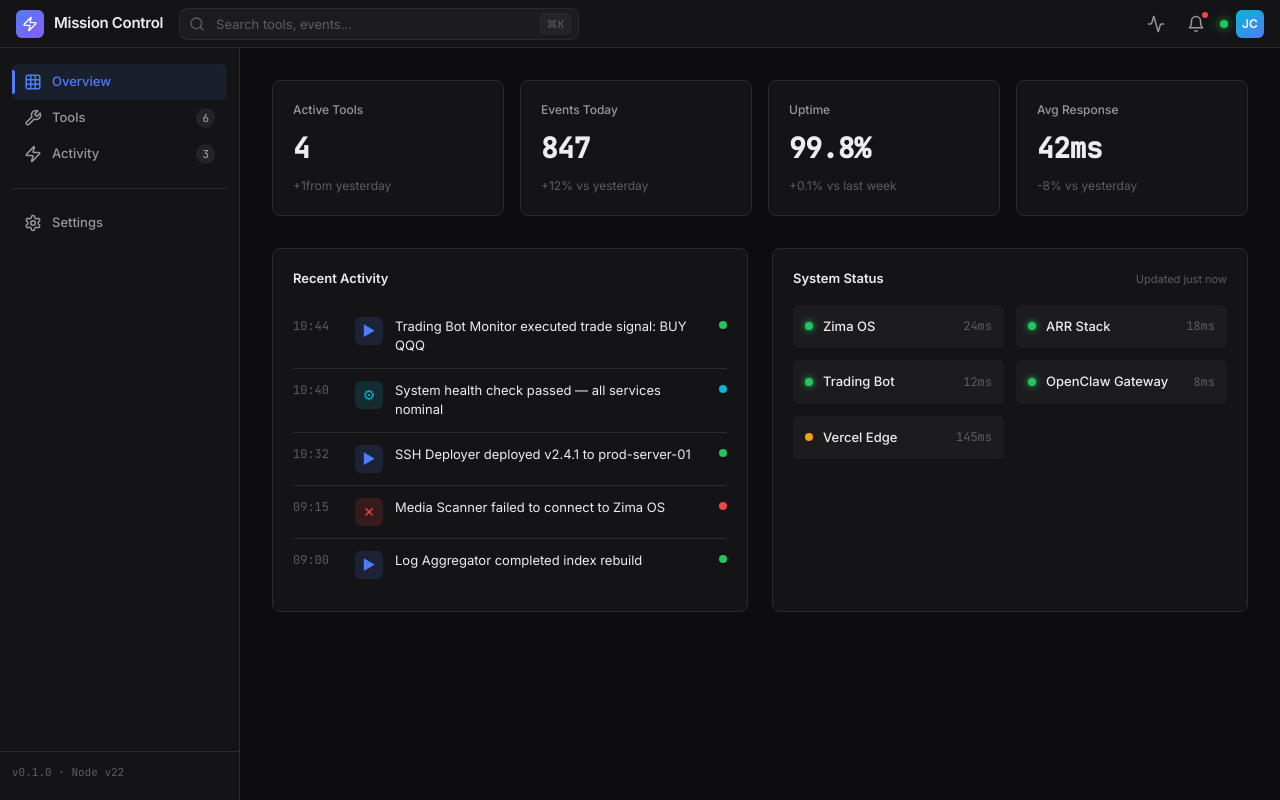
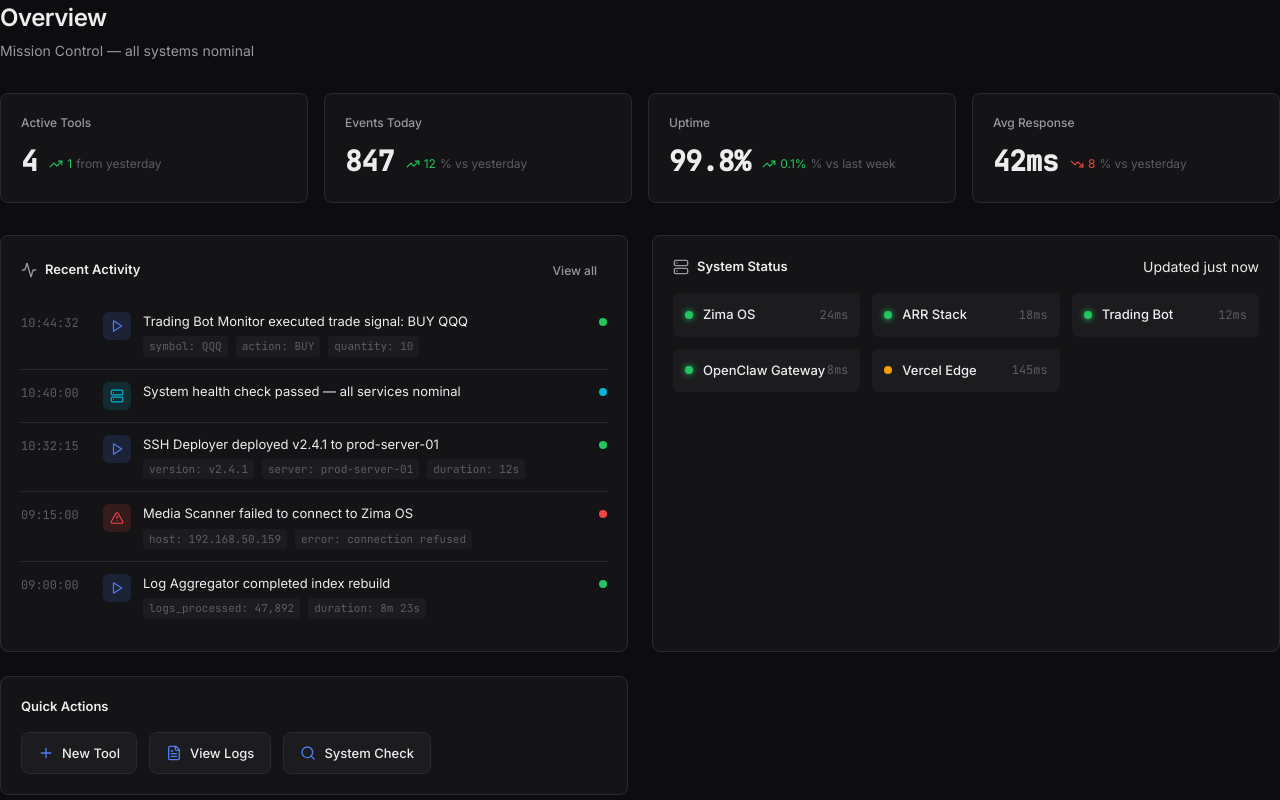
Before and after one commit to Spindvx/mission-control, a Next.js app: page / in a window 1280 px wide. Built offline with nearby package versions, Linux system fonts and the light colour scheme.

Commit message:
Use proper StatCard and ActivityItem components on Overview

```diff
--- a/app/page.tsx
+++ b/app/page.tsx
@@ -1,156 +1,86 @@
 'use client';
 
-import Shell from '@/components/layout/Shell';
+import { Activity, Server, Plus, FileText, Search, Wrench } from 'lucide-react';
+import StatCard from '@/components/ui/StatCard';
+import ActivityItem from '@/components/ui/ActivityItem';
+import Button from '@/components/ui/Button';
+import Card from '@/components/ui/Card';
+import { mockStats, mockActivity, mockServices } from '@/lib/data';
+import styles from './page.module.css';
 
-export default function Home() {
+export default function OverviewPage() {
   return (
-    <Shell>
-      <div style={{
-        display: 'grid',
-        gridTemplateColumns: 'repeat(4, 1fr)',
-        gap: '16px',
-        marginBottom: '32px',
-      }}>
-        {[
-          { label: 'Active Tools', value: '4', delta: 1, deltaLabel: 'from yesterday' },
-          { label: 'Events Today', value: '847', delta: 12, deltaLabel: '% vs yesterday' },
-          { label: 'Uptime', value: '99.8%', delta: 0.1, deltaLabel: '% vs last week' },
-          { label: 'Avg Response', value: '42ms', delta: -8, deltaLabel: '% vs yesterday' },
-        ].map((stat, i) => (
-          <div key={i} style={{
-            background: 'var(--bg-surface)',
-            border: '1px solid var(--border-subtle)',
-            borderRadius: '8px',
-            padding: '20px',
-          }}>
-            <div style={{ fontSize: 12, color: 'var(--text-secondary)', marginBottom: 8, fontWeight: 500 }}>
-              {stat.label}
-            </div>
-            <div style={{ fontSize: 28, fontWeight: 600, fontFamily: "'JetBrains Mono', monospace", letterSpacing: '-0.02em' }}>
-              {stat.value}
-            </div>
-            <div style={{ fontSize: 12, color: 'var(--text-tertiary)', marginTop: 8 }}>
-              {stat.delta > 0 ? '+' : ''}{stat.delta}{stat.deltaLabel}
-            </div>
-          </div>
+    <div className={styles.page}>
+      <div className={styles.header}>
+        <h1 className={styles.title}>Overview</h1>
+        <p className={styles.subtitle}>Mission Control — all systems nominal</p>
+      </div>
+
+      <div className={styles.statsGrid}>
+        {mockStats.map((stat, i) => (
+          <StatCard key={i} {...stat} />
         ))}
       </div>
 
-      <div style={{ display: 'grid', gridTemplateColumns: '1fr 1fr', gap: '24px' }}>
-        <div style={{
-          background: 'var(--bg-surface)',
-          border: '1px solid var(--border-subtle)',
-          borderRadius: '8px',
-          padding: '20px',
-        }}>
-          <div style={{
-            display: 'flex',
-            alignItems: 'center',
-            justifyContent: 'space-between',
-            marginBottom: '16px',
-          }}>
-            <span style={{ fontSize: 13, fontWeight: 600 }}>Recent Activity</span>
+      <div className={styles.grid}>
+        <div className={styles.card}>
+          <div className={styles.cardHeader}>
+            <span className={styles.cardTitle}>
+              <Activity size={16} className={styles.cardIcon} />
+              Recent Activity
+            </span>
+            <Button variant="ghost" size="sm">View all</Button>
           </div>
-          {[
-            { time: '10:44', type: 'tool_run', msg: 'Trading Bot Monitor executed trade signal: BUY QQQ', status: 'success' },
-            { time: '10:40', type: 'system', msg: 'System health check passed — all services nominal', status: 'info' },
-            { time: '10:32', type: 'tool_run', msg: 'SSH Deployer deployed v2.4.1 to prod-server-01', status: 'success' },
-            { time: '09:15', type: 'error', msg: 'Media Scanner failed to connect to Zima OS', status: 'error' },
-            { time: '09:00', type: 'tool_run', msg: 'Log Aggregator completed index rebuild', status: 'success' },
-          ].map((event, i) => (
-            <div key={i} style={{
-              display: 'flex',
-              gap: '12px',
-              padding: '12px 0',
-              borderBottom: i < 4 ? '1px solid var(--border-subtle)' : 'none',
-            }}>
-              <span style={{ fontSize: 12, fontFamily: "'JetBrains Mono', monospace", color: 'var(--text-tertiary)', minWidth: 50 }}>
-                {event.time}
-              </span>
-              <div style={{
-                width: 28,
-                height: 28,
-                borderRadius: 6,
-                background: event.type === 'tool_run' ? 'rgba(79, 124, 247, 0.15)' :
-                          event.type === 'system' ? 'rgba(6, 182, 212, 0.15)' :
-                          'rgba(239, 68, 68, 0.15)',
-                color: event.type === 'tool_run' ? 'var(--accent-blue)' :
-                       event.type === 'system' ? 'var(--accent-cyan)' :
-                       'var(--accent-red)',
-                display: 'flex',
-                alignItems: 'center',
-                justifyContent: 'center',
-                fontSize: 14,
-              }}>
-                {event.type === 'tool_run' ? '▶' : event.type === 'system' ? '⚙' : '✕'}
-              </div>
-              <div style={{ flex: 1, fontSize: 13, color: 'var(--text-primary)' }}>
-                {event.msg}
-              </div>
-              <div style={{
-                width: 8,
-                height: 8,
-                borderRadius: '50%',
-                background: event.status === 'success' ? 'var(--accent-green)' :
-                           event.status === 'error' ? 'var(--accent-red)' :
-                           'var(--accent-cyan)',
-                marginTop: 4,
-              }} />
-            </div>
-          ))}
+          <div className={styles.activityList}>
+            {mockActivity.slice(0, 5).map((event, i) => (
+              <ActivityItem key={event.id} event={event} isNew={i === 0} />
+            ))}
+          </div>
         </div>
 
-        <div style={{
-          background: 'var(--bg-surface)',
-          border: '1px solid var(--border-subtle)',
-          borderRadius: '8px',
-          padding: '20px',
-        }}>
-          <div style={{
-            display: 'flex',
-            alignItems: 'center',
-            justifyContent: 'space-between',
-            marginBottom: '16px',
-          }}>
-            <span style={{ fontSize: 13, fontWeight: 600 }}>System Status</span>
-            <span style={{ fontSize: 11, color: 'var(--text-tertiary)' }}>Updated just now</span>
+        <div className={styles.card}>
+          <div className={styles.cardHeader}>
+            <span className={styles.cardTitle}>
+              <Server size={16} className={styles.cardIcon} />
+              System Status
+            </span>
+            <span className={styles.updateTime}>Updated just now</span>
           </div>
-          <div style={{ display: 'grid', gridTemplateColumns: 'repeat(2, 1fr)', gap: 12 }}>
-            {[
-              { name: 'Zima OS', status: 'online', latency: 24 },
-              { name: 'ARR Stack', status: 'online', latency: 18 },
-              { name: 'Trading Bot', status: 'online', latency: 12 },
-              { name: 'OpenClaw Gateway', status: 'online', latency: 8 },
-              { name: 'Vercel Edge', status: 'degraded', latency: 145 },
-            ].map((service) => (
-              <div key={service.name} style={{
-                display: 'flex',
-                alignItems: 'center',
-                justifyContent: 'space-between',
-                padding: '12px',
-                background: 'var(--bg-elevated)',
-                borderRadius: 6,
-              }}>
-                <div style={{ display: 'flex', alignItems: 'center', gap: 10 }}>
-                  <div style={{
-                    width: 8,
-                    height: 8,
-                    borderRadius: '50%',
-                    background: service.status === 'online' ? 'var(--accent-green)' :
-                               service.status === 'degraded' ? 'var(--accent-amber)' :
-                               'var(--accent-red)',
-                    boxShadow: service.status === 'online' ? '0 0 6px var(--accent-green)' : 'none',
-                  }} />
-                  <span style={{ fontSize: 13, fontWeight: 500 }}>{service.name}</span>
+          <div className={styles.servicesGrid}>
+            {mockServices.map((service) => (
+              <div key={service.name} className={styles.serviceItem}>
+                <div className={styles.serviceInfo}>
+                  <div className={`${styles.serviceDot} ${styles[service.status]}`} />
+                  <span className={styles.serviceName}>{service.name}</span>
                 </div>
-                <span style={{ fontSize: 12, fontFamily: "'JetBrains Mono', monospace", color: 'var(--text-tertiary)' }}>
-                  {service.latency}ms
-                </span>
+                {service.latency !== undefined && (
+                  <span className={styles.serviceLatency}>{service.latency}ms</span>
+                )}
               </div>
             ))}
           </div>
         </div>
+
+        <div className={styles.card}>
+          <div className={styles.cardHeader}>
+            <span className={styles.cardTitle}>Quick Actions</span>
+          </div>
+          <div className={styles.actionsRow}>
+            <button className={styles.quickAction}>
+              <Plus size={16} className={styles.quickActionIcon} />
+              New Tool
+            </button>
+            <button className={styles.quickAction}>
+              <FileText size={16} className={styles.quickActionIcon} />
+              View Logs
+            </button>
+            <button className={styles.quickAction}>
+              <Search size={16} className={styles.quickActionIcon} />
+              System Check
+            </button>
+          </div>
+        </div>
       </div>
-    </Shell>
+    </div>
   );
 }
```
Also changed, not shown: 1 other file (tests, documents, lock files or other folders).
